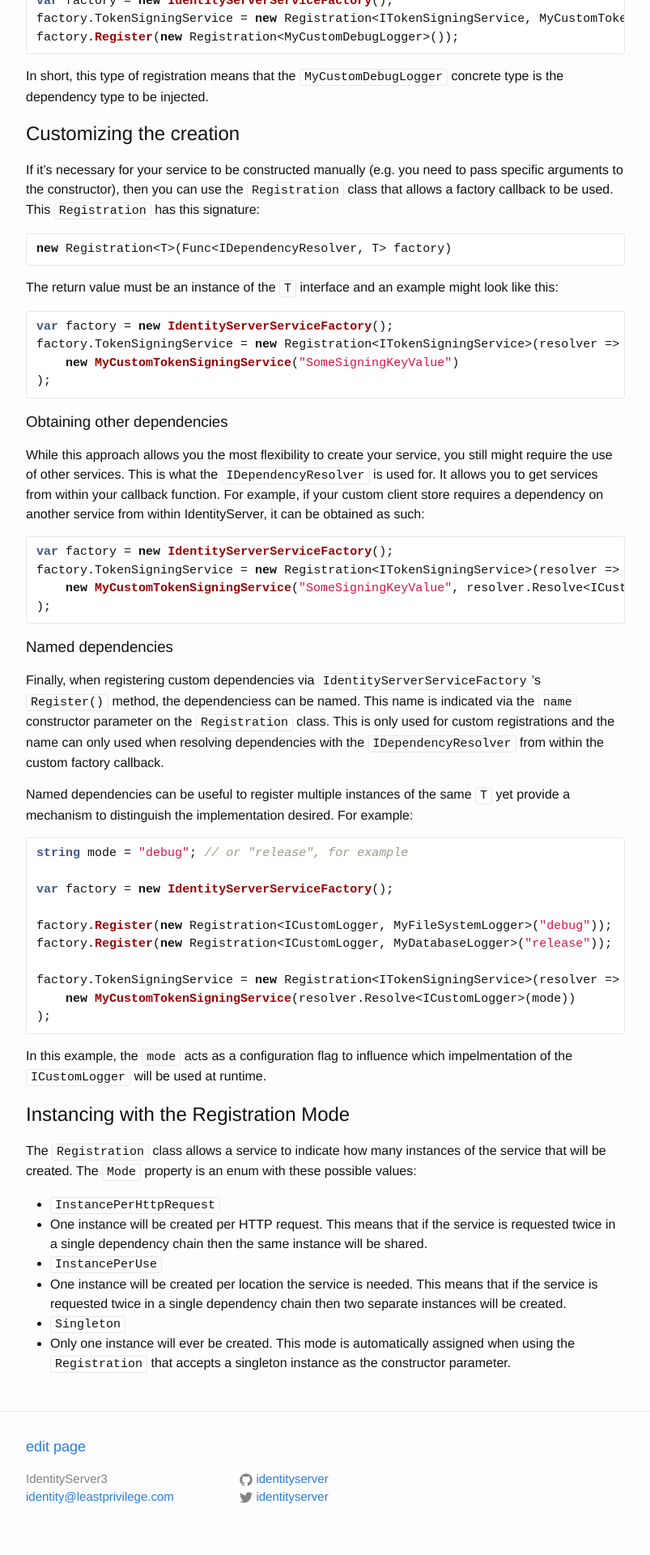
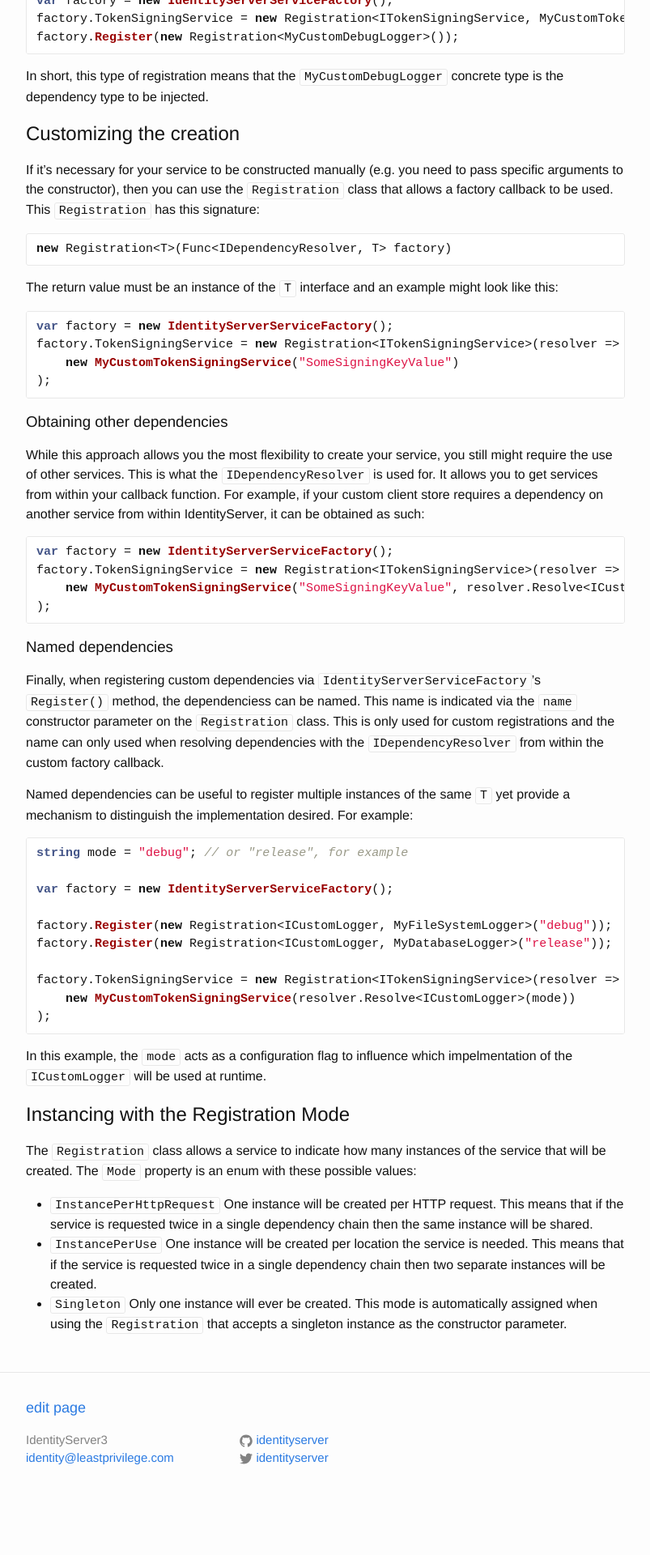
Before and after one commit to IdentityServer/Documentation, a Jekyll site: the page built from docsv2/advanced/di.md, in a window 1280 px wide. Shown: the part 2615-4535 px from the top of the page at 81% size, without its empty margins (238-1041 px from the left). Built offline with Jekyll 4.4.1, drawn with Linux system fonts in a browser that asks for light colours; after the commit the page ends 4487 px from its top, so only the background shows below that.

Commit message:
Update di.md

```diff
--- a/docsv2/advanced/di.md
+++ b/docsv2/advanced/di.md
@@ -180,8 +180,8 @@
 The `Registration` class allows a service to indicate how many instances of the service that will be created. The `Mode` property is an enum with these possible values:
 
 * `InstancePerHttpRequest`
- * One instance will be created per HTTP request. This means that if the service is requested twice in a single dependency chain then the same instance will be shared.
+    One instance will be created per HTTP request. This means that if the service is requested twice in a single dependency chain then the same instance will be shared.
 * `InstancePerUse`
- * One instance will be created per location the service is needed. This means that if the service is requested twice in a single dependency chain then two separate instances will be created.
+    One instance will be created per location the service is needed. This means that if the service is requested twice in a single dependency chain then two separate instances will be created.
 * `Singleton`
- * Only one instance will ever be created. This mode is automatically assigned when using the `Registration` that accepts a singleton instance as the constructor parameter.
+    Only one instance will ever be created. This mode is automatically assigned when using the `Registration` that accepts a singleton instance as the constructor parameter.
```
